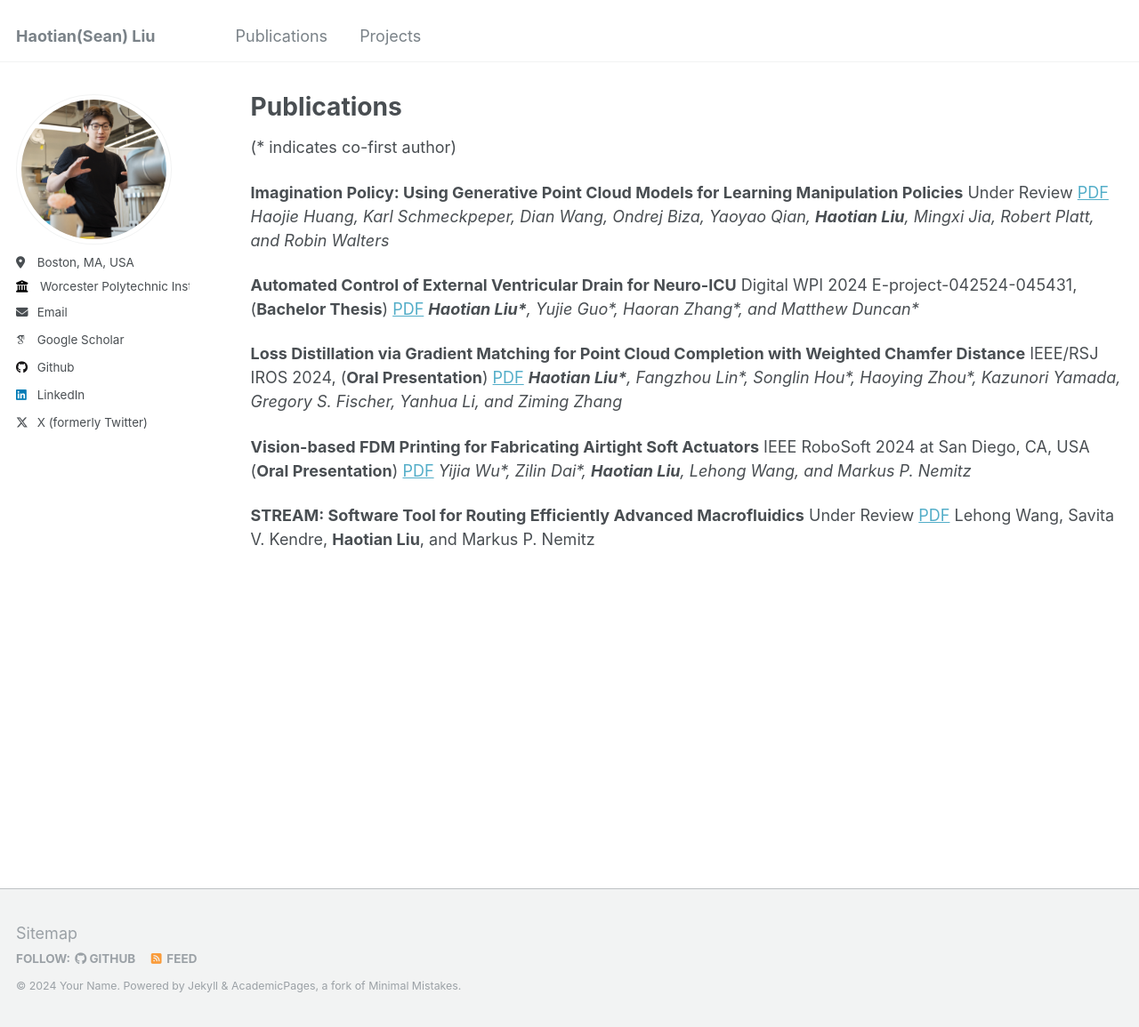
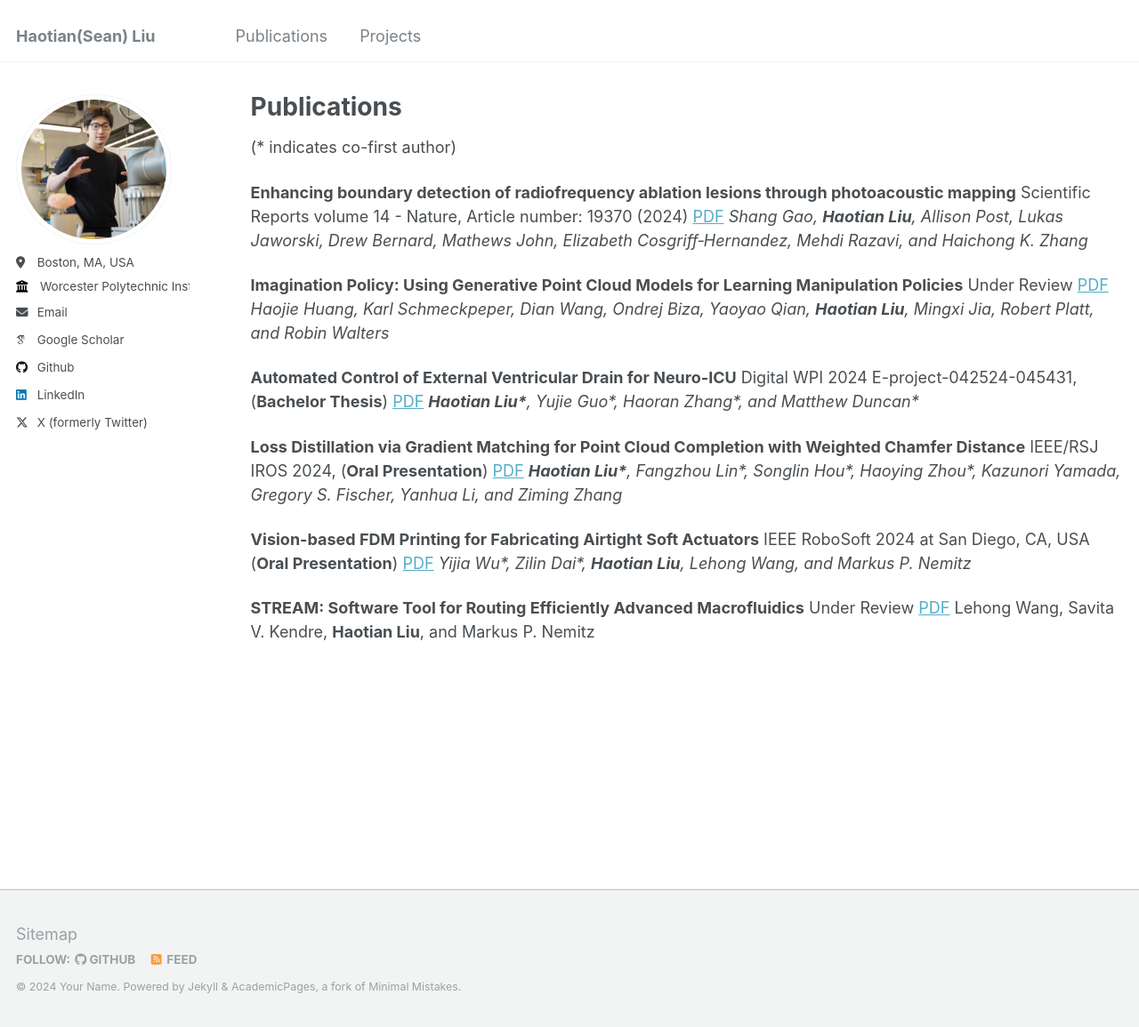
Before and after one commit to seanliu7081/seanliu7081.github.io, a Jekyll site: the page built from _pages/publications.md, in a window 1280 px wide and 1155 px high. Shown: the whole window at 89% size. Built offline with Jekyll 4.4.1, drawn with Linux system fonts in a browser that asks for light colours; some web fonts are replaced.

Commit message:
Update publications.md

```diff
--- a/_pages/publications.md
+++ b/_pages/publications.md
@@ -8,6 +8,8 @@ author_profile: true
 
 (* indicates co-first author)
 
+**Enhancing boundary detection of radiofrequency ablation lesions through photoacoustic mapping** Scientific Reports volume 14 - Nature, Article number: 19370 (2024) [PDF](https://www.nature.com/articles/s41598-024-68046-x) *Shang Gao, **Haotian Liu**, Allison Post, Lukas Jaworski, Drew Bernard, Mathews John, Elizabeth Cosgriff‑Hernandez, Mehdi Razavi, and Haichong K. Zhang*
+
 **Imagination Policy: Using Generative Point Cloud Models for Learning Manipulation Policies** Under Review [PDF](https://arxiv.org/abs/2406.11740) *Haojie Huang, Karl Schmeckpeper, Dian Wang, Ondrej Biza, Yaoyao Qian, **Haotian Liu**, Mingxi Jia, Robert Platt, and Robin Walters*
 
 **Automated Control of External Ventricular Drain for Neuro-ICU** Digital WPI 2024 E-project-042524-045431, (**Bachelor Thesis**) [PDF](https://digital.wpi.edu/concern/student_works/gm80j077x?locale=en) ***Haotian Liu\***, Yujie Guo\*, Haoran Zhang\*, and Matthew Duncan\**
```
